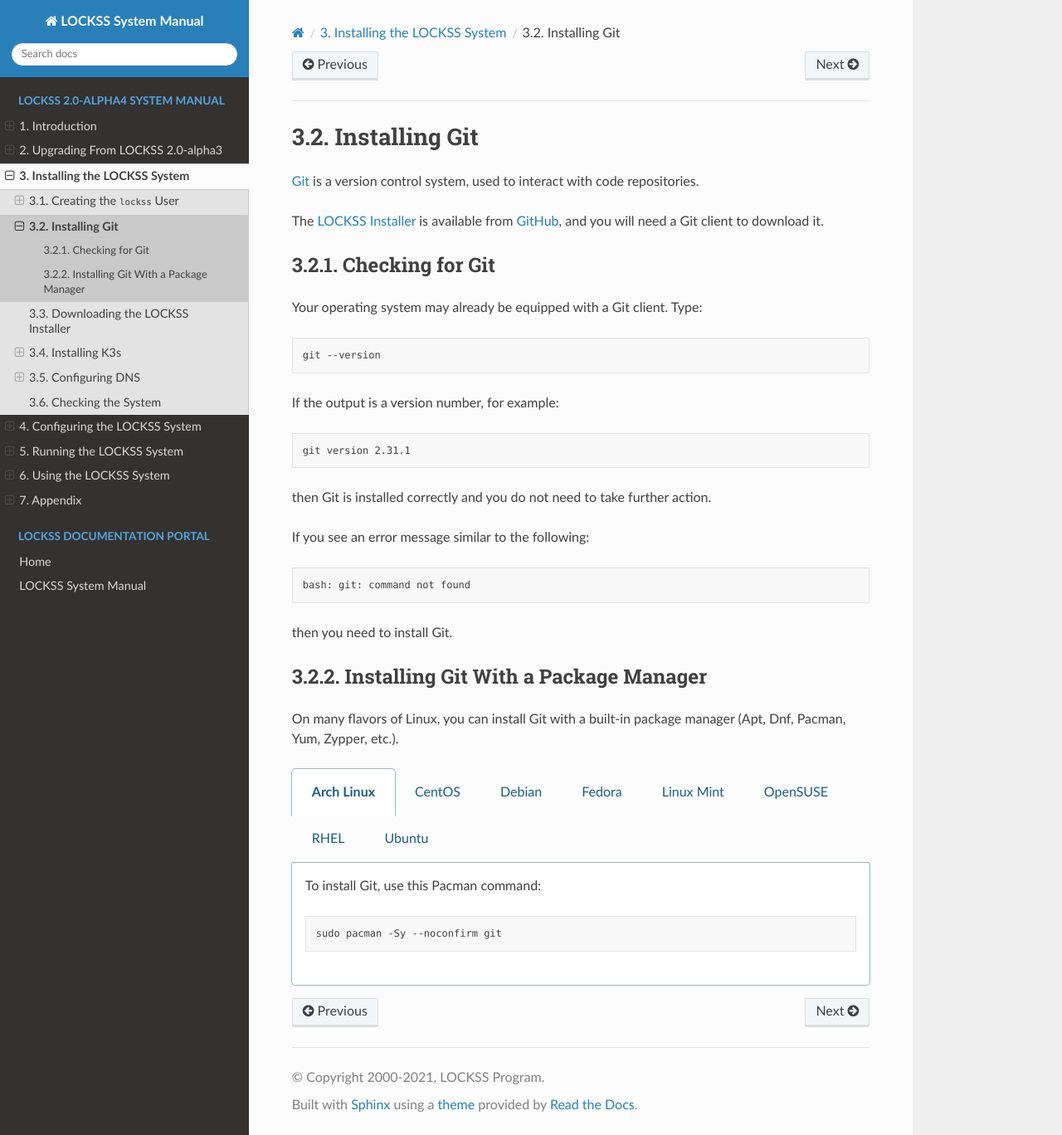
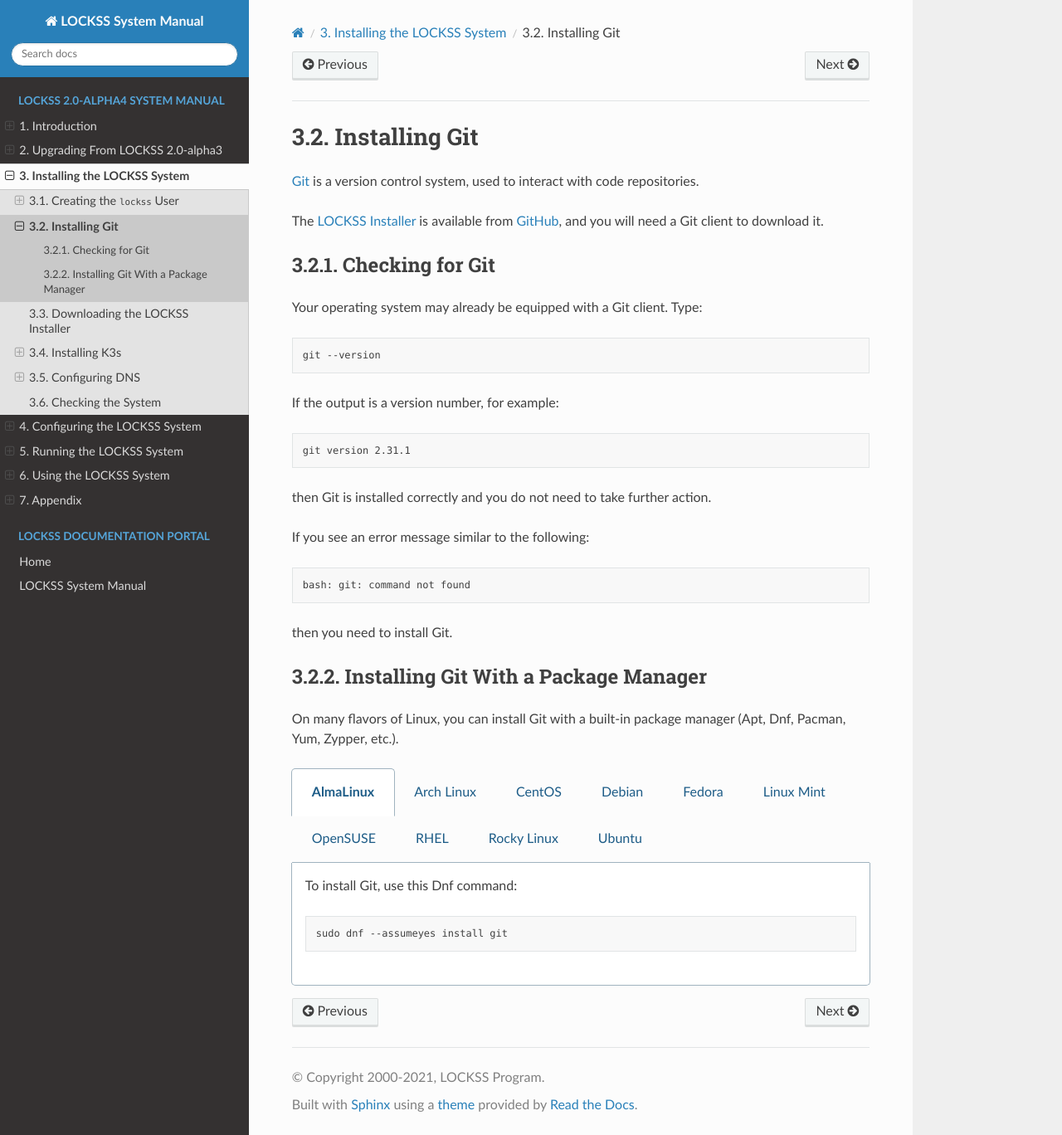
Before and after one commit to lockss/lockss-rtd-manual, a Sphinx documentation site: the page built from docs/installing/git.rst, in a window 1280 px wide and 1368 px high. Shown: the whole window at 83% size. Built offline with Sphinx 7.4.7 and the Read the Docs theme 2.0.0, drawn with Linux system fonts in a browser that asks for light colours.

Commit message:
Add alternatives.

```diff
--- a/docs/installing/git.rst
+++ b/docs/installing/git.rst
@@ -39,6 +39,10 @@ Installing Git With a Package Manager
 On many flavors of Linux, you can install Git with a built-in package manager (Apt, Dnf, Pacman, Yum, Zypper, etc.).
 
 .. tabs::
+
+   .. group-tab:: AlmaLinux
+
+      .. include:: git-dnf.rst
 
    .. group-tab:: Arch Linux
 
@@ -84,6 +88,10 @@ On many flavors of Linux, you can install Git with a built-in package manager (A
 
             .. include:: git-dnf.rst
 
+   .. group-tab:: Rocky Linux
+
+      .. include:: git-dnf.rst
+
    .. group-tab:: Ubuntu
 
       .. include:: git-apt.rst
```
